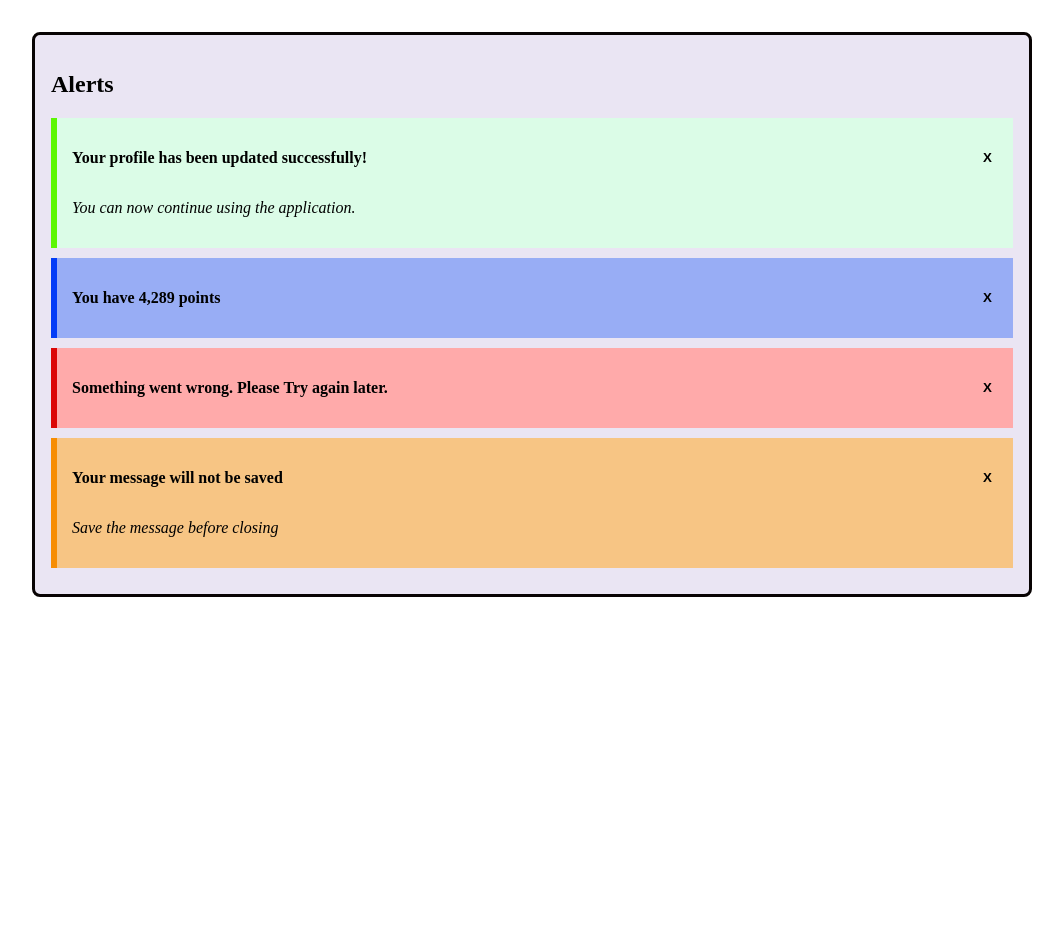
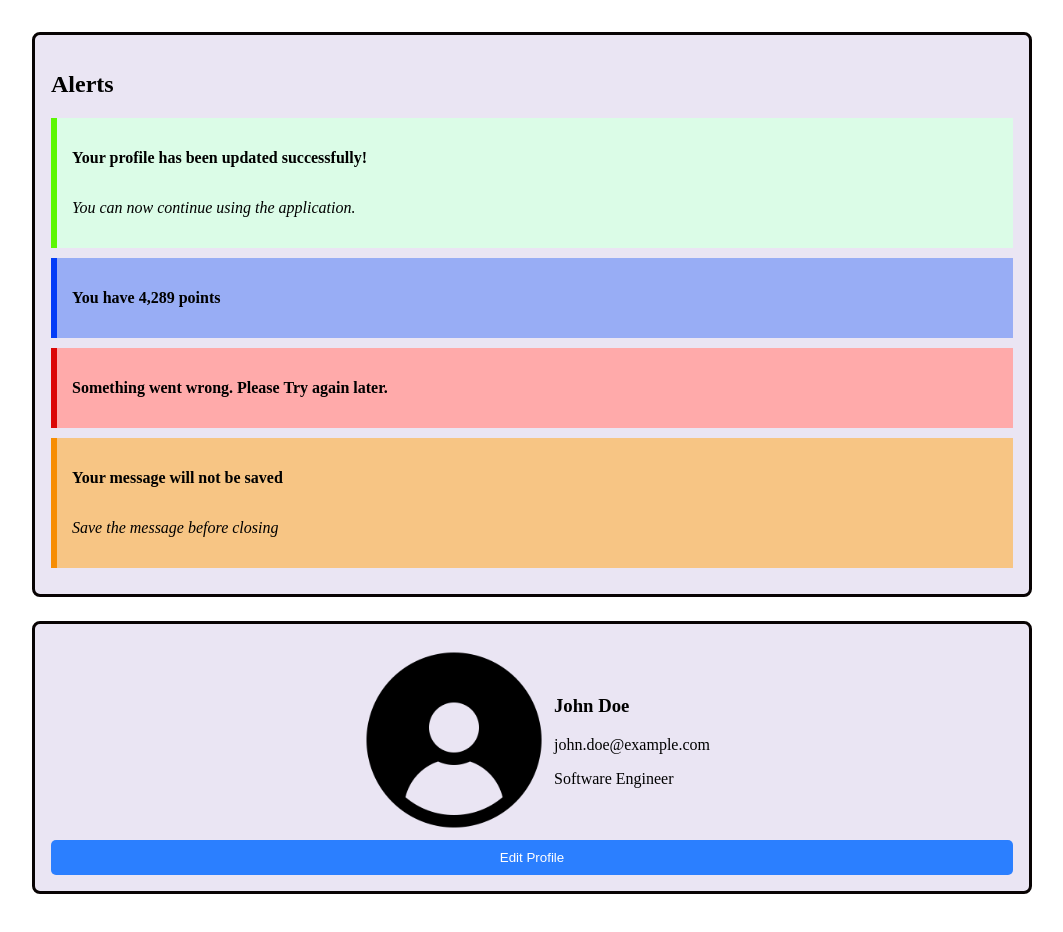
Before and after one commit to shanreed25/component-library, a React (Vite) app: page / in a window 1280 px wide. Shown: the top 932 px of the page, without its empty margins (108-1171 px from the left). Before the commit the page ends 800 px from the top, so only its background shows below. Built offline with nearby package versions, Linux system fonts and the light colour scheme.

Commit message:
adding conditional rendering for the close button

```diff
--- a/src/App.tsx
+++ b/src/App.tsx
@@ -1,17 +1,17 @@
 import { AlertBox } from "./components/AlertBox/AlertBox";
-// import { UserProfileCard } from "./components/UserProfileCard/UserProfileCard";
-// import profileImage from "./assets/profileImage.png"
+import { UserProfileCard } from "./components/UserProfileCard/UserProfileCard";
+import profileImage from "./assets/profileImage.png"
 
 import "./App.css";
 
 
-// const user = {
-//   id: "1",
-//   name: "John Doe",
-//   email: "john.doe@example.com",
-//   role: "Software Engineer",
-//   avatarUrl: profileImage,
-// };
+const user = {
+  id: "1",
+  name: "John Doe",
+  email: "john.doe@example.com",
+  role: "Software Engineer",
+  avatarUrl: profileImage,
+};
 
 export default function App() {
   return (
@@ -35,14 +35,16 @@ export default function App() {
     </section>
 
 
-      {/* <UserProfileCard
+      <section>
+        <UserProfileCard
           user={user}
           // showEmail={true}
           // showRole={true}
           // onEdit={(userId) => alert(`Editing user ${userId}`)}
         >
           <div className="text-sm text-gray-500">Last login: 2 hours ago</div>
-      </UserProfileCard> */}
+        </UserProfileCard>
+      </section>
     </div>
   );
 }
--- a/src/components/AlertBox/AlertBox.tsx
+++ b/src/components/AlertBox/AlertBox.tsx
@@ -5,7 +5,13 @@ export function AlertBox({type, message, onClose, children}: AlertBoxProps){
         <div className={`alert alert-${type}`}>
         <div className="alert-header">
             <p className="alert-message">{message}</p>
-            <button className="close-x">X</button>
+
+            {/* conditional rendering: this check keeps the button
+            out of the page entirely when onClose is not passed
+            if onClose is passed, show the button
+            if onClose is not passed, show the button
+         */}
+            {onClose && <button className="close-x">X</button>}
         </div>
         {/* conditional rendering: this check keeps the div
             out of the page entirely when there's nothing to put in it
```
Lines whose indentation alone changed are shown as unchanged.
